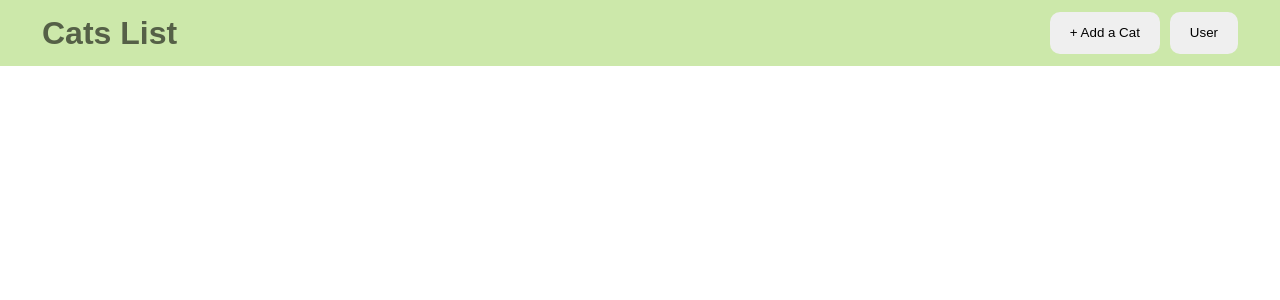
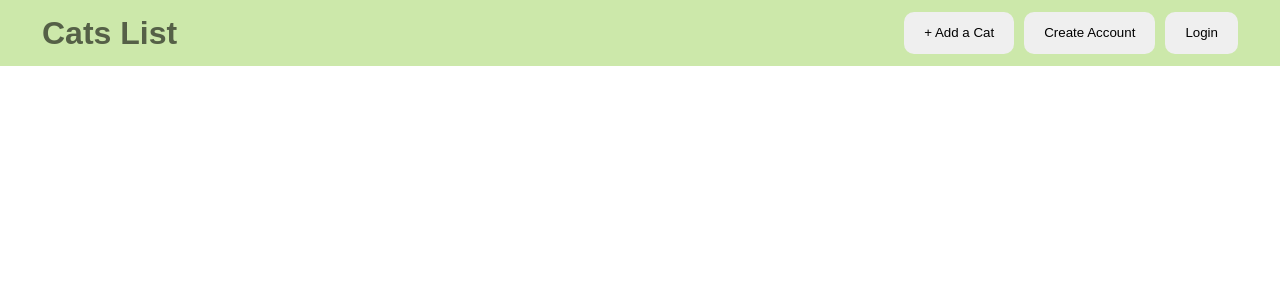
Before and after one commit to nilberm/recrut-day, a React (Vite) app: page / in a window 1280 px wide. Shown: the top 300 px of the page. Built offline with nearby package versions, Linux system fonts and the light colour scheme; no server answers.

Commit message:
feat: create account and logout create

```diff
--- a/src/components/Home/Header/CreateAccount/index.jsx
+++ b/src/components/Home/Header/CreateAccount/index.jsx
@@ -26,6 +26,7 @@ export default function CreateAccount(props) {
       toast.success("Account created successfully");
 
       props?.onClose();
+      props?.checkUser();
       reset();
     });
   };
--- a/src/components/Home/Header/index.jsx
+++ b/src/components/Home/Header/index.jsx
@@ -1,11 +1,37 @@
-import { useState } from "react";
+import { useEffect, useState } from "react";
 import { HeaderComponent } from "./style";
 
 import { Dialog } from "primereact/dialog";
 import CreateAccount from "./CreateAccount";
+import { api } from "../../../services/api";
+import { toast } from "react-toastify";
 
 export default function Header() {
   const [createAccountVisible, setCreateAccountVisible] = useState(false);
+
+  const [isUserLogin, setIsUserLogin] = useState(false);
+
+  const checkUser = async () => {
+    await api
+      .get("me")
+      .then(() => {
+        setIsUserLogin(true);
+      })
+      .catch(() => {
+        setIsUserLogin(false);
+      });
+  };
+
+  const logout = () => {
+    toast.success("User logged out!");
+    setIsUserLogin(false);
+    localStorage.removeItem("accessToken");
+    localStorage.removeItem("UserAttributes");
+  };
+
+  useEffect(() => {
+    checkUser();
+  }, []);
 
   return (
     <HeaderComponent>
@@ -15,9 +41,24 @@ export default function Header() {
         <button type="button" className="addCat">
           + Add a Cat
         </button>
-        <button type="button" className="user">
-          User
-        </button>
+        {isUserLogin ? (
+          <button type="button" className="user" onClick={() => logout()}>
+            Logout
+          </button>
+        ) : (
+          <>
+            <button
+              type="button"
+              className="user"
+              onClick={() => setCreateAccountVisible(true)}
+            >
+              Create Account
+            </button>
+            <button type="button" className="user">
+              Login
+            </button>
+          </>
+        )}
       </div>
 
       <Dialog
@@ -33,7 +74,10 @@ export default function Header() {
         className="modal"
         onHide={() => setCreateAccountVisible(false)}
       >
-        <CreateAccount onClose={() => setCreateAccountVisible(false)} />
+        <CreateAccount
+          onClose={() => setCreateAccountVisible(false)}
+          checkUser={checkUser}
+        />
       </Dialog>
     </HeaderComponent>
   );
```
